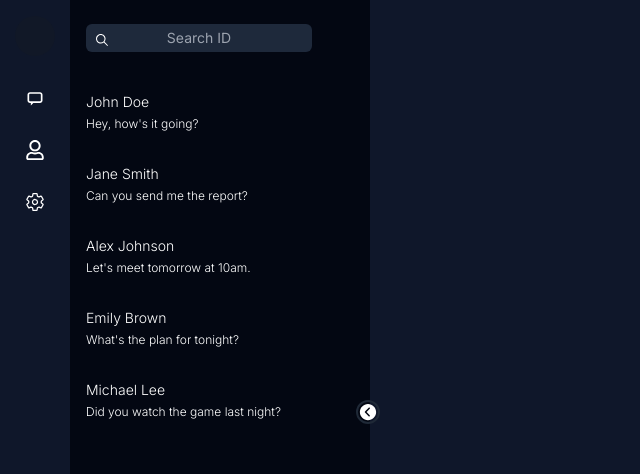
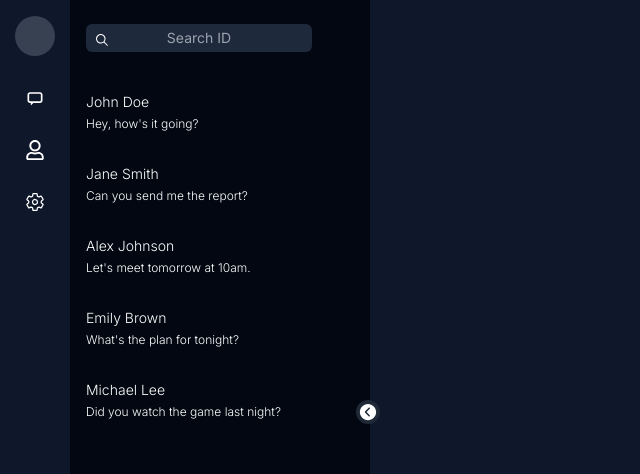
Before and after one commit to GENERATOR07/Cognimed, a Next.js app: page / in a window 1280 px wide. Shown: the top 474 px of the page, without its empty margins (0-640 px from the left). Built offline with nearby package versions, Linux system fonts and the light colour scheme.

Commit message:
updated some css

```diff
--- a/src/components/menu.tsx
+++ b/src/components/menu.tsx
@@ -40,7 +40,7 @@
       ) : null}
       <button
         onClick={handelCollapse}
-        className=" absolute right-[-10px] top-1/2 visible rounded-full border-gray-800 border-2"
+        className=" absolute right-[-10px] top-1/2 visible rounded-full border-gray-800 border-2 bg-gray-800"
       >
         {isCollapseable ? (
           <IoIosArrowDropleftCircle size={20} />
--- a/src/components/research-list.tsx
+++ b/src/components/research-list.tsx
@@ -10,12 +10,16 @@
   date: string;
 }
 const ResearchListItem = ({ id, topic, date }: ResearchListItemProps) => {
-  const { setChatDetails } = useChatDetails();
+  const { chatDetails, setChatDetails } = useChatDetails();
   const handelClick = () => {
     setChatDetails({ id, topic, name: "" });
   };
+  let selected = chatDetails?.id === id ? "bg-gray-800" : "";
   return (
-    <button onClick={handelClick} className="flex flex-col gap-1 px-4 py-2">
+    <button
+      onClick={handelClick}
+      className={`flex flex-col gap-1 px-4 py-2 ${selected} hover:bg-gray-800`}
+    >
       <span className="text-sm">{topic}</span>
       <span className="text-xs">{date}</span>
     </button>
--- a/src/components/sidebar.tsx
+++ b/src/components/sidebar.tsx
@@ -12,7 +12,7 @@
       <div className="flex flex-col items-center ">
         <span className="p-4">
           {" "}
-          <div className="bg-gray-900 w-10 h-10 rounded-full"></div>
+          <div className="bg-gray-700 w-10 h-10 rounded-full"></div>
         </span>
         <span className="p-4">
           <TiMessage size={20} />
--- a/src/components/user-list.tsx
+++ b/src/components/user-list.tsx
@@ -15,7 +15,10 @@
     setChatDetails({ id, name, topic: "" });
   };
   return (
-    <button onClick={handelClick} className="flex flex-col gap-1 px-4 py-2">
+    <button
+      onClick={handelClick}
+      className="flex flex-col gap-1 px-4 py-2 hover:bg-gray-800"
+    >
       <span className="text-sm">{name}</span>
       <span className="text-xs">{lastMessage}</span>
     </button>
```
